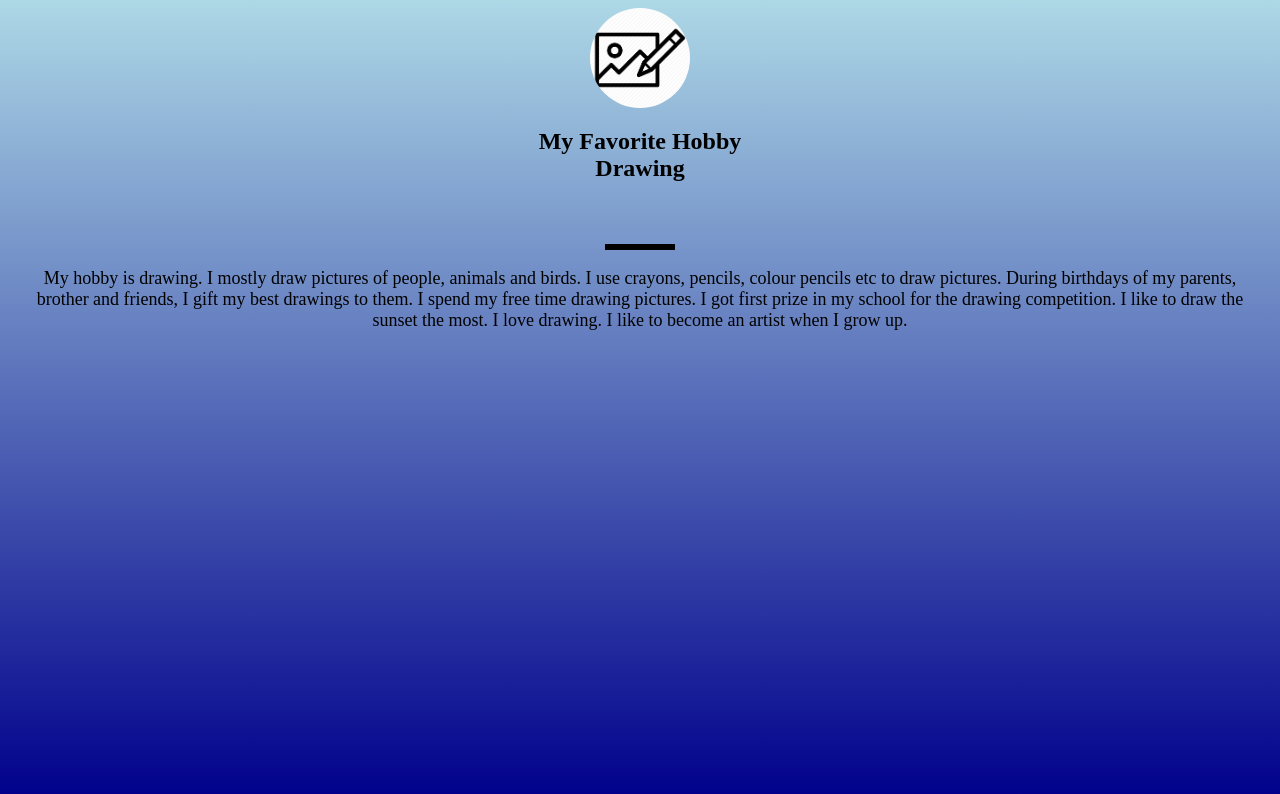
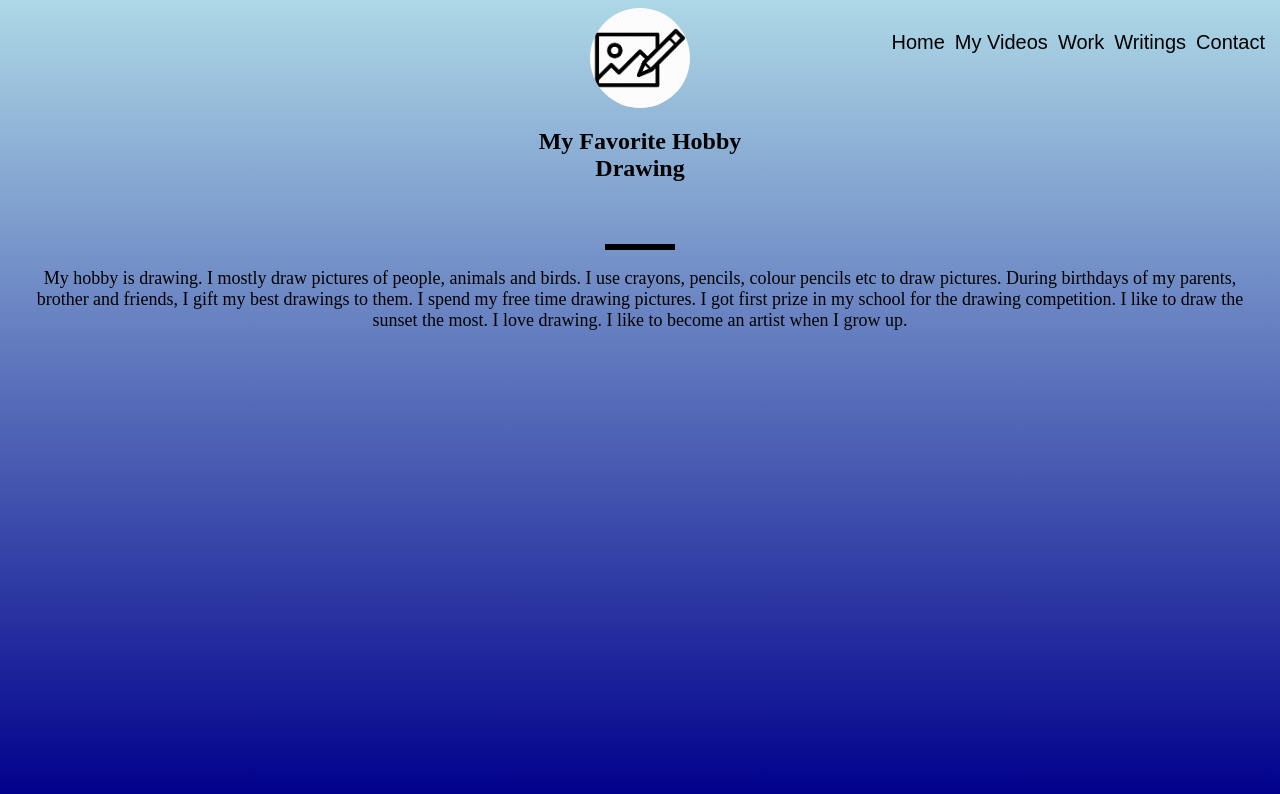
Before and after one commit to itz-shyam/My-Favorite-Hobby, a plain HTML site: page index.html in a window 1280 px wide. Drawn offline with Linux system fonts and the light colour scheme.

Commit message:
Add files via upload

```diff
--- a/index.html
+++ b/index.html
@@ -8,6 +8,13 @@
 
 
 <body>
+    <ul class="unord">
+        <li class="lii">Home</li>
+        <li class="lii">My Videos</li>
+        <li class="lii">Work</li>
+        <li class="lii">Writings</li>
+        <li class="lii">Contact</li>
+    </ul>
     <section>
         <img src="drawing.png">
         <h1>My Favorite Hobby
--- a/style.css
+++ b/style.css
@@ -24,3 +24,22 @@ h2{
     font-size:18;
     text-align:center;
 }
+.unord{
+    list-style: none;
+    position: absolute;
+    cursor: pointer;
+    z-index: 10;
+    top: 10px;
+    right: 10px;
+}
+.lii{
+    padding: 5px;
+    font-family: fantasy;
+    font-size: 20px;
+    float: left;
+}
+.lii:hover{
+    background-color: darkturquoise;
+    font-size: 25px;
+    font-family: 'Skranji', cursive;
+}
```
